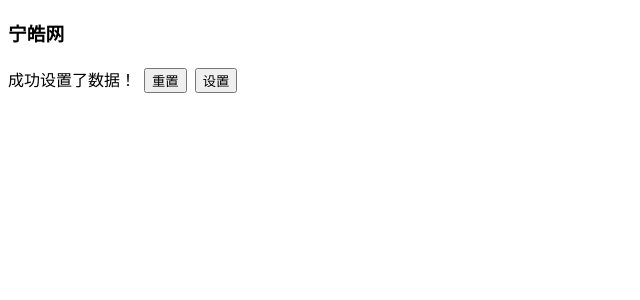
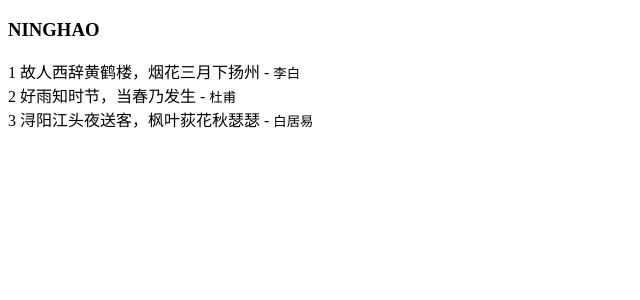
Before and after one commit to ninghao/ninghao-vue, a Vue app: page / in a window 1280 px wide. Shown: the top 300 px of the page, without its empty margins (0-640 px from the left). Built offline with nearby package versions, Linux system fonts and the light colour scheme.

Commit message:
v-for：在 Vue 组件里显示内容列表

```diff
--- a/src/app/app.vue
+++ b/src/app/app.vue
@@ -1,8 +1,8 @@
 <template>
   <h3>{{ name }}</h3>
-  {{ processStatus }}
-  <button v-on:click="resetName">重置</button>
-  <button @click="setName">设置</button>
+  <div v-for="(post, index) in postList" :key="post.id">
+    {{ index + 1 }} {{ post.content }} - <small>{{ post.author }}</small>
+  </div>
 </template>
 
 <script>
@@ -10,43 +10,28 @@ export default {
   data() {
     return {
       name: 'NINGHAO',
+
+      postList: [
+        {
+          id: 1,
+          content: '故人西辞黄鹤楼，烟花三月下扬州',
+          author: '李白',
+        },
+        {
+          id: 2,
+          content: '好雨知时节，当春乃发生',
+          author: '杜甫',
+        },
+        {
+          id: 3,
+          content: '浔阳江头夜送客，枫叶荻花秋瑟瑟',
+          author: '白居易',
+        },
+      ],
     };
-  },
-
-  computed: {
-    processStatus() {
-      return this.name === 'NINGHAO' ? '初始化...' : '成功设置了数据！';
-    },
-  },
-
-  watch: {
-    name(newName, oldName) {
-      console.log(`name 发生了变化：${oldName} -> ${newName}`);
-    },
-  },
-
-  created() {
-    console.log('App 组件已创建！');
-
-    this.setName();
-  },
-
-  methods: {
-    setName() {
-      setTimeout(() => {
-        this.name = '宁皓网';
-      }, 3000);
-    },
-
-    resetName() {
-      this.name = 'NINGHAO';
-    },
   },
 };
 </script>
 
 <style>
-button {
-  margin: 4px;
-}
 </style>
```
